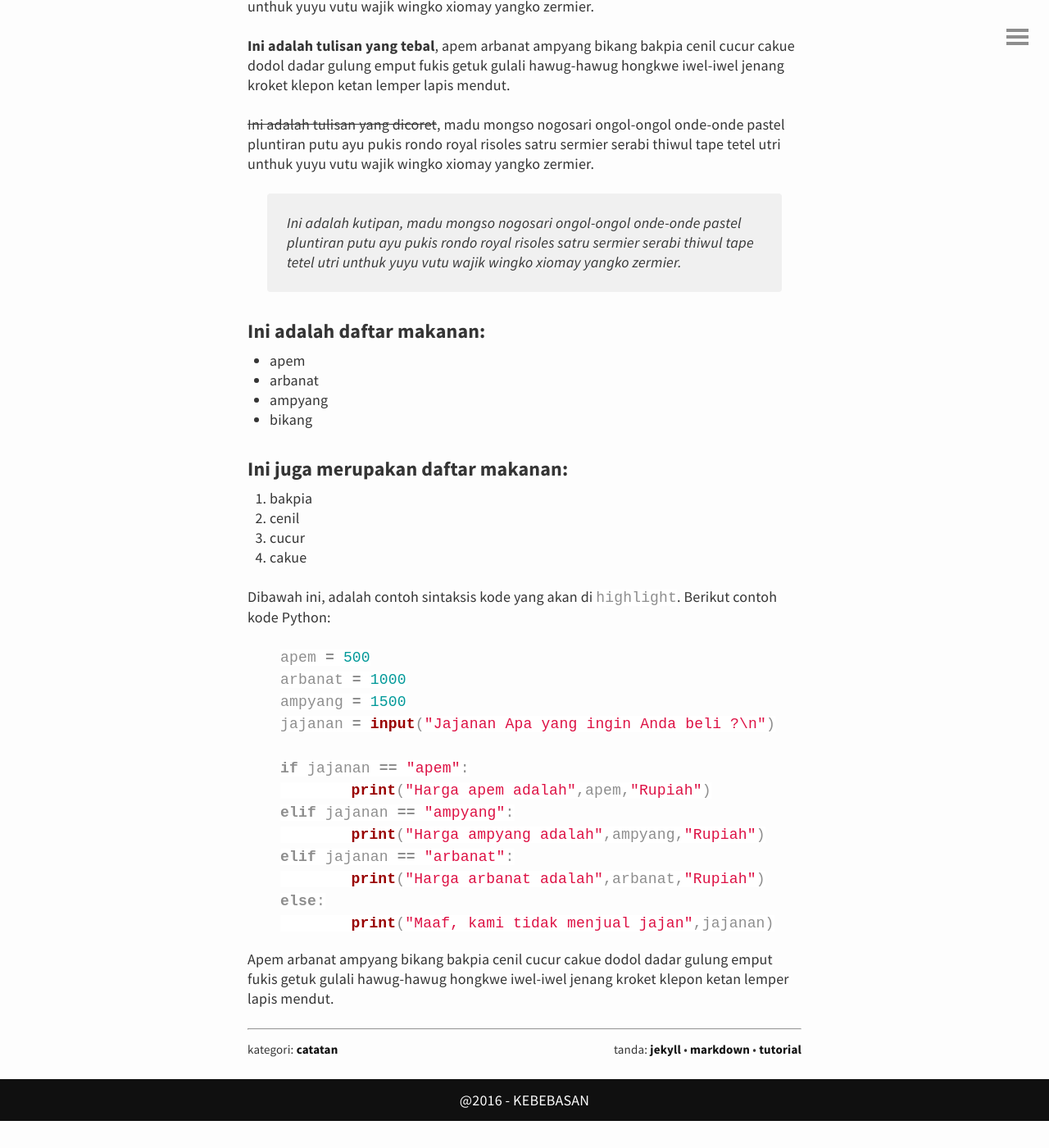
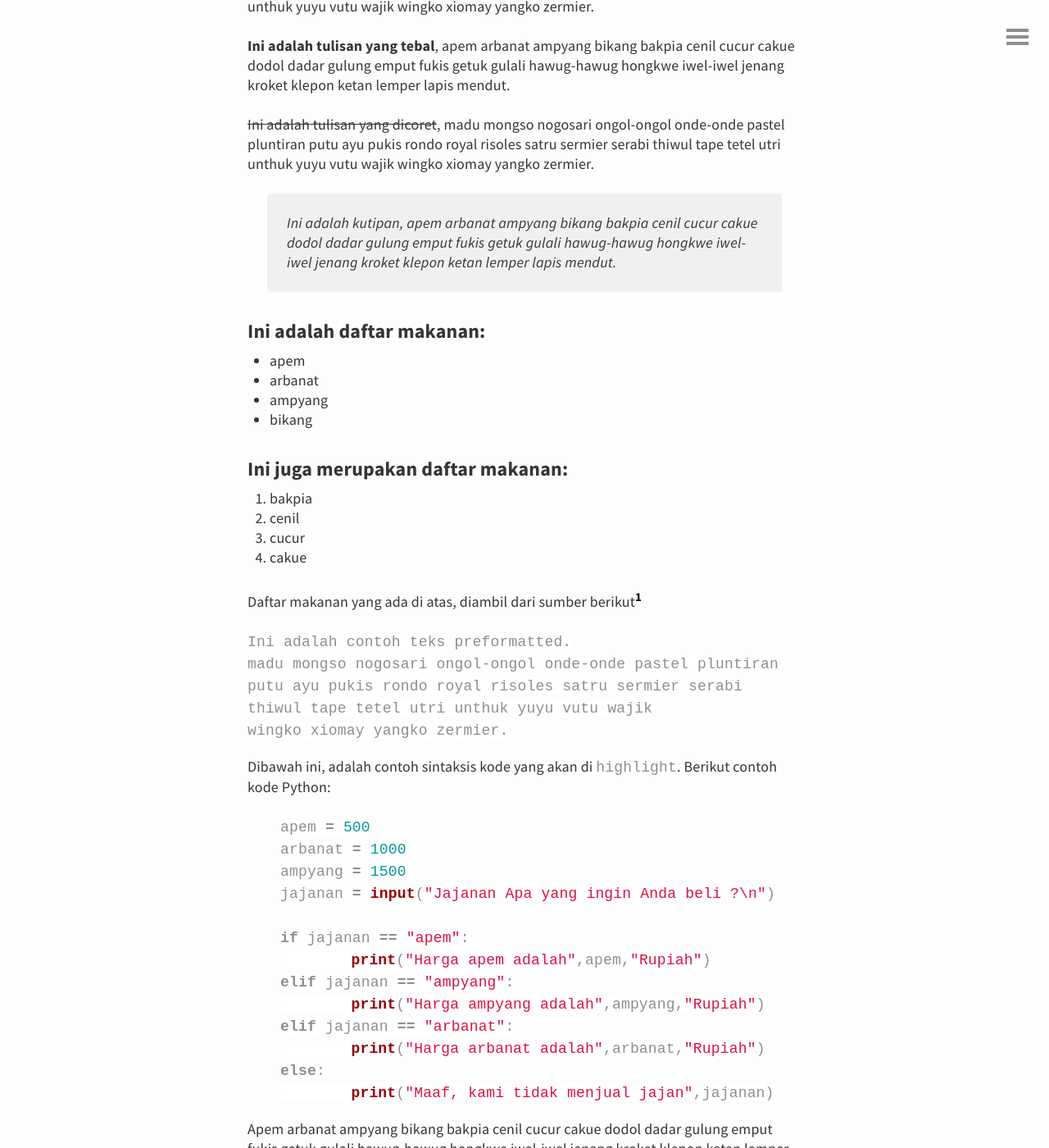
Before and after one commit to SANREMEMBER/KEBEBASAN, a Jekyll site: the page built from _posts/2016-10-29-contoh-penulisan-dalam-blog.md, in a window 1280 px wide and 1400 px high, scrolled down 982 px. Shown: the whole window at 82% size. Built offline with Jekyll 4.4.1, drawn with Linux system fonts in a browser that asks for light colours; before the commit the page ends 2349 px from its top, so only the background shows below that; some of the changed text lies outside the part shown.

Commit message:
update post again

```diff
--- a/_posts/2016-10-29-contoh-penulisan-dalam-blog.md
+++ b/_posts/2016-10-29-contoh-penulisan-dalam-blog.md
@@ -25,7 +25,7 @@
 
 ~~Ini adalah tulisan yang dicoret~~, madu mongso nogosari ongol-ongol onde-onde pastel pluntiran putu ayu pukis rondo royal risoles satru sermier serabi thiwul tape tetel utri unthuk yuyu vutu wajik wingko xiomay yangko zermier.
 
-> Ini adalah kutipan, madu mongso nogosari ongol-ongol onde-onde pastel pluntiran putu ayu pukis rondo royal risoles satru sermier serabi thiwul tape tetel utri unthuk yuyu vutu wajik wingko xiomay yangko zermier.
+> Ini adalah kutipan, apem arbanat ampyang bikang bakpia cenil cucur cakue dodol dadar gulung emput fukis getuk gulali hawug-hawug hongkwe iwel-iwel jenang kroket klepon ketan lemper lapis mendut.
 
 ### Ini adalah daftar makanan:
 - apem
@@ -38,6 +38,14 @@
 2. cenil
 3. cucur
 4. cakue
+
+Daftar makanan yang ada di atas, diambil dari sumber berikut[^1]
+
+    Ini adalah contoh teks preformatted.
+	madu mongso nogosari ongol-ongol onde-onde pastel pluntiran
+	putu ayu pukis rondo royal risoles satru sermier serabi
+	thiwul tape tetel utri unthuk yuyu vutu wajik
+	wingko xiomay yangko zermier.
 
 Dibawah ini, adalah contoh sintaksis kode yang akan di ``highlight``. Berikut contoh kode Python:
 {% highlight python lineos %}
@@ -58,4 +66,6 @@
 
 {% endhighlight %}
 
-Apem arbanat ampyang bikang bakpia cenil cucur cakue dodol dadar gulung emput fukis getuk gulali hawug-hawug hongkwe iwel-iwel jenang kroket klepon ketan lemper lapis mendut.
+Apem arbanat ampyang bikang bakpia cenil cucur cakue dodol dadar gulung emput fukis getuk gulali hawug-hawug hongkwe iwel-iwel jenang kroket klepon ketan lemper lapis mendut,.
+
+[^1]: Ini adalah contoh catatan kaki, merujuk pada [kebebasan](https://kebebasan/)
```
